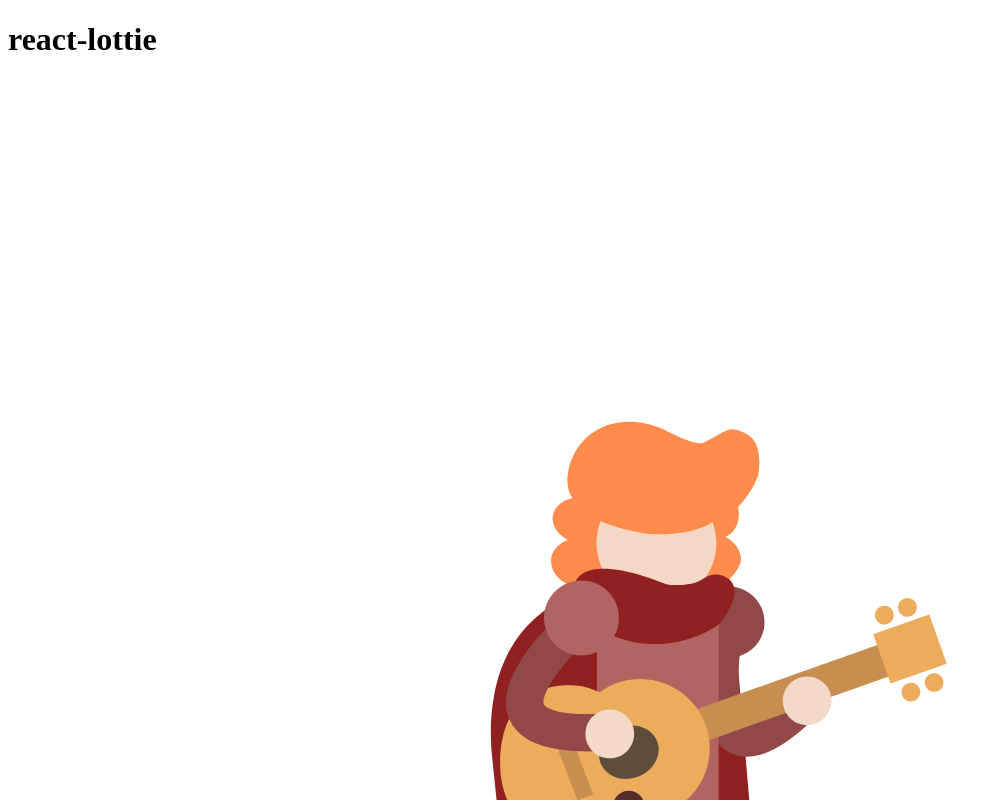
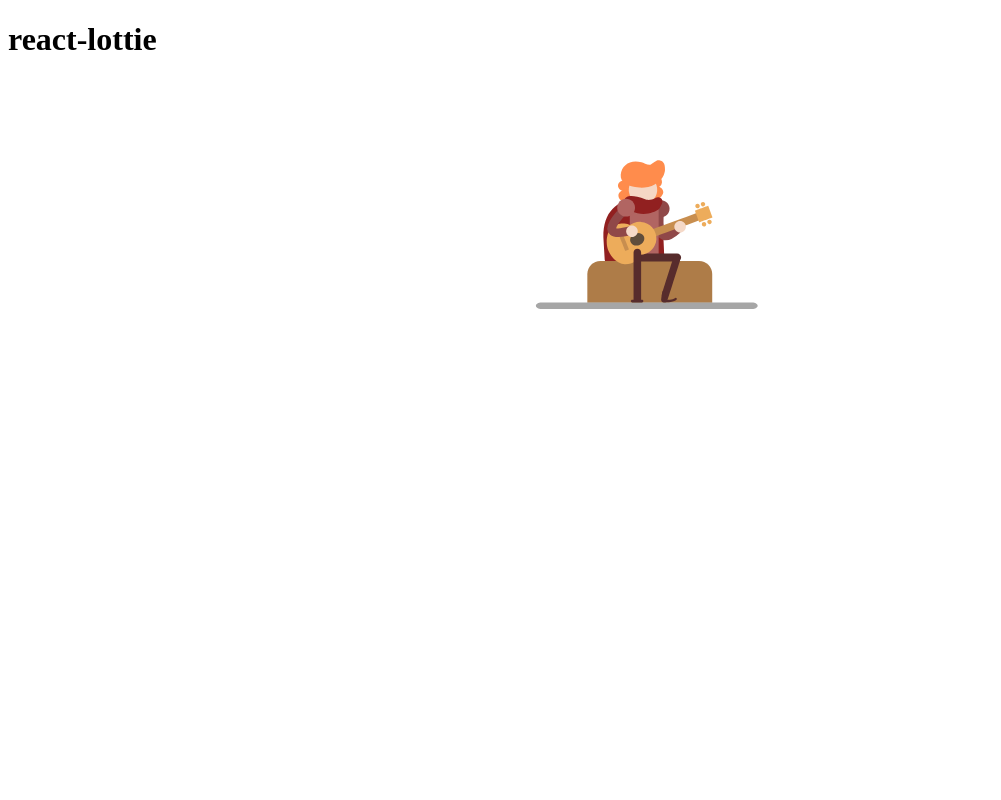
Before and after one commit to wesleylkm/lottie-react, a React (Vite) app: page / in a window 1280 px wide. Shown: the top 800 px of the page, without its empty margins (0-1001 px from the left). Built offline with nearby package versions, Linux system fonts and the light colour scheme.

Commit message:
Add: Current implementation of lottie-react

```diff
--- a/src/App.tsx
+++ b/src/App.tsx
@@ -1,11 +1,10 @@
-import { Player } from "@lottiefiles/react-lottie-player";
-import animationFile from "./assets/guitarist.json";
+import CurrentPlayer from "./components/CurrentPlayer";
 
 const App = () => {
   return (
     <div>
       <h1>react-lottie</h1>
-      <Player src={animationFile} autoplay loop />
+      <CurrentPlayer />
     </div>
   );
 };
--- /dev/null
+++ b/src/components/CurrentPlayer.tsx
@@ -0,0 +1,15 @@
+// This is the current lottie-react implementation
+import { Player } from "@lottiefiles/react-lottie-player";
+import AnimationData from "../assets/guitarist.json";
+
+const CurrentPlayer = () => (
+  <Player
+    src={AnimationData}
+    autoplay
+    loop
+    controls
+    style={{ height: "300px", width: "300px" }}
+  />
+);
+
+export default CurrentPlayer;
```
